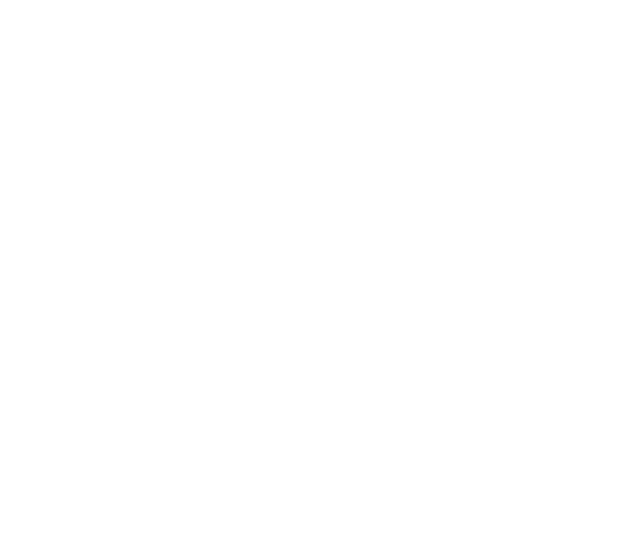
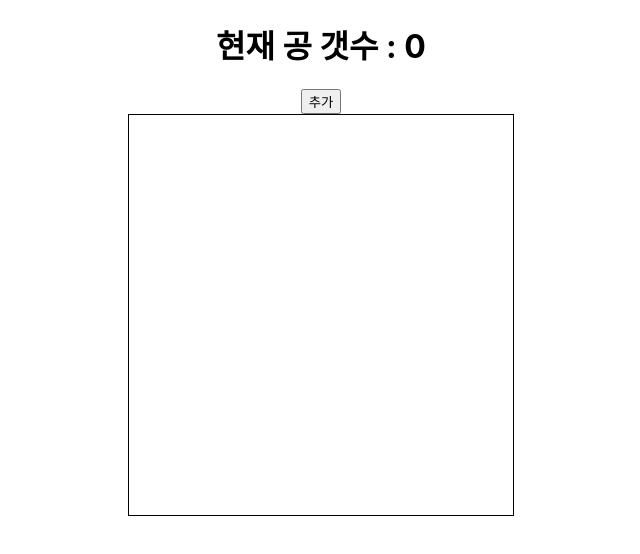
Before and after one commit to ansrlgur12/React-Practice, a React (Create React App) app: page /HappyDraw in a window 1280 px wide. Before the commit this address had no page. Shown: the top 554 px of the page, without its empty margins (319-959 px from the left). Built offline with nearby package versions, Linux system fonts and the light colour scheme.

Commit message:
Happy Draw

```diff
--- a/package.json
+++ b/package.json
@@ -10,6 +10,7 @@
     "react-dom": "^18.2.0",
     "react-router-dom": "^6.14.2",
     "react-scripts": "5.0.1",
+    "react-spring": "^9.7.2",
     "styled-components": "^6.0.7",
     "web-vitals": "^2.1.0"
   },
--- a/src/App.js
+++ b/src/App.js
@@ -6,6 +6,7 @@
 import UseState from './pages/UseState';
 import UseEffect from './pages/UseEffect';
 import UserStore from './Context/ContextApi';
+import HappyDraw from './pages/HappyDraw';
 
 const App = () => {
   return (
@@ -17,6 +18,7 @@
         <Route path="/SignUp" element={<SignUp />} />
         <Route path="/UseState" element={<UseState />} />
         <Route path="/UseEffect" element={<UseEffect />} />
+        <Route path="/HappyDraw" element={<HappyDraw />} />
       </Routes>
     </Router>
     </UserStore>
--- /dev/null
+++ b/src/pages/HappyDraw.jsx
@@ -0,0 +1,67 @@
+import React, { useState } from "react";
+import { styled } from "styled-components";
+
+const HappyDrawContainer = styled.div`
+ display: flex;
+ justify-content: center;
+ align-items: center;
+ flex-direction: column;
+`;
+
+const Circle = styled.div`
+   width: 40px;
+  height: 40px;
+  border-radius: 50%;
+  background: linear-gradient(${({ rotationAngle }) => rotationAngle}deg, #3498db 50%, #e74c3c 50%);
+  margin: 1px;
+
+  animation: dropAndRotateAnimation ${({ rotationDuration }) => rotationDuration}s ease-in-out;
+
+  @keyframes dropAndRotateAnimation {
+    from {
+      transform: translateY(-500%) rotate(0deg);
+      opacity: 0;
+    }
+    to {
+      transform: translateY(0) rotate(${({ rotationAngle }) => rotationAngle}deg);
+      opacity: 1;
+    }
+  }
+`;
+
+const CirclesBox = styled.div`
+  display: flex;
+  flex-flow: wrap-reverse;
+  justify-content: center;
+  align-content: flex-start;
+  height: 50vh;
+  width: 30vw;
+  border: 1px solid black;
+`;
+
+const HappyDraw = () => {
+
+    const [numOfCircle, setNumOfCircle] = useState(0);
+
+    const plusBox = () => {
+        setNumOfCircle(numOfCircle + 1);
+    }
+
+    const generateRandomRotation = () => {
+        return Math.random() * 360;
+    }
+
+    return(
+        <HappyDrawContainer>
+            <h1>현재 공 갯수 : {numOfCircle}</h1>
+            <button onClick={plusBox}>추가</button>
+            <CirclesBox>
+                {Array.from({ length: numOfCircle }).map((_, index) => (
+                <Circle key={index} rotationAngle={generateRandomRotation()} rotationDuration={0.5} />
+                ))}
+            </CirclesBox>
+        </HappyDrawContainer>
+    )
+}
+
+export default HappyDraw;
--- a/src/pages/Header.jsx
+++ b/src/pages/Header.jsx
@@ -49,10 +49,7 @@
             <HeaderTitle>React Practice</HeaderTitle>
             <ColBox>
                 <LoginInfo>현재 아이디 : {userId ? userId : "???"}</LoginInfo>
-                {userId &&
-                    <LogOutBtn onClick={onClickLogOut}>로그아웃</LogOutBtn>
-                }
-
+                {userId && <LogOutBtn onClick={onClickLogOut}>로그아웃</LogOutBtn>}
             </ColBox>
 
         </HeaderContainer>
--- a/src/pages/Home.jsx
+++ b/src/pages/Home.jsx
@@ -24,6 +24,7 @@
             </div>
             <button onClick={()=>nav("/UseState")}>useState 복습</button>
             <button onClick={()=>nav("/UseEffect")}>useEffect 복습</button>
+            <button onClick={()=>nav("/HappyDraw")}>Happy Draw</button>
         </HomeContainer>
         </>
     )
```
Also changed, not shown: 1 other file (tests, documents, lock files or other folders).
